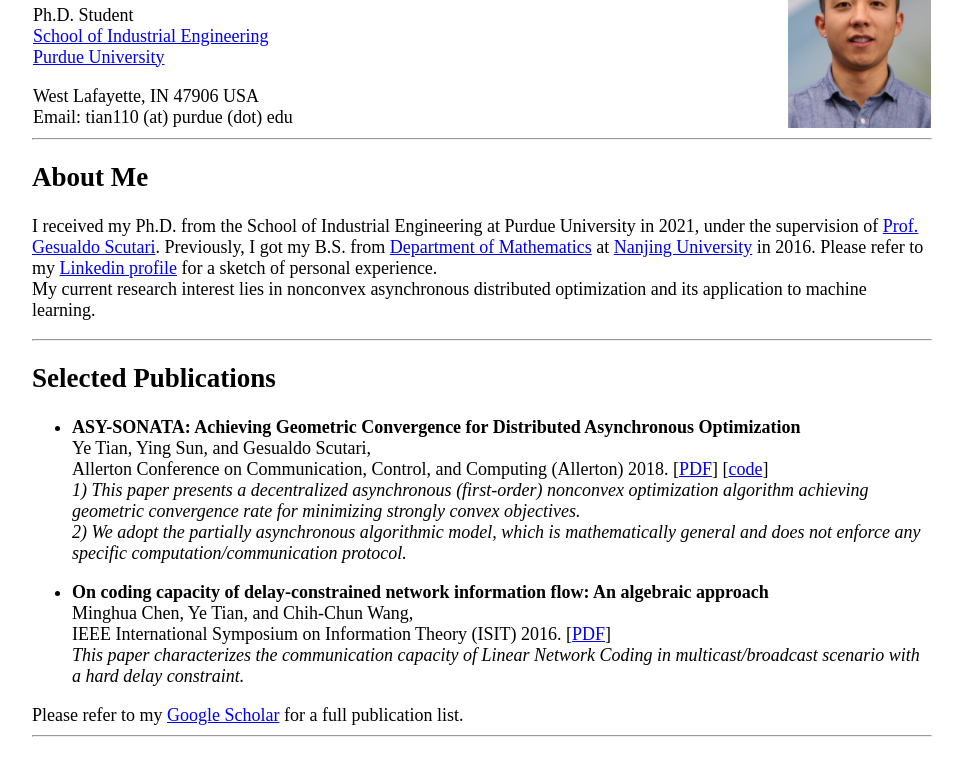
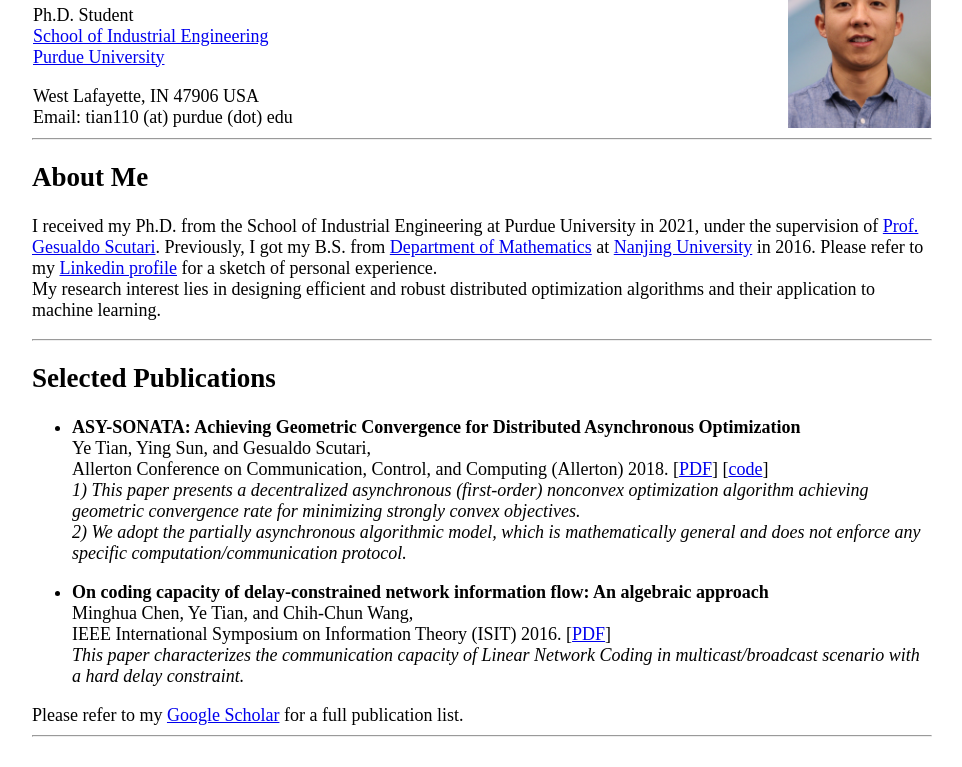
Before and after one commit to YeTian-93/yetian-93.github.io, a plain HTML site: page index.html in a window 1280 px wide. Shown: the part 103-870 px from the top of the page, without its empty margins (158-1120 px from the left). Drawn offline with Linux system fonts and the light colour scheme.

Commit message:
Update index.html

```diff
--- a/index.html
+++ b/index.html
@@ -39,7 +39,7 @@
 <p>
 I received my Ph.D. from the School of Industrial Engineering at Purdue University in 2021, under the supervision of <a href="https://engineering.purdue.edu/~gscutari/">Prof. Gesualdo Scutari</a>.
 Previously, I got my B.S. from <a href="http://math.nju.edu.cn/">Department of Mathematics</a> at <a href="https://www.nju.edu.cn/">Nanjing University</a> in 2016.  Please refer to my <a href="https://www.linkedin.com/in/ye-tian-7a572373/">Linkedin profile</a> for a sketch of personal experience.<br>
-My current research interest lies in nonconvex asynchronous distributed optimization and its application to machine learning.
+My research interest lies in designing efficient and robust distributed optimization algorithms and their application to machine learning.
 </p>
 
 <hr>
```
